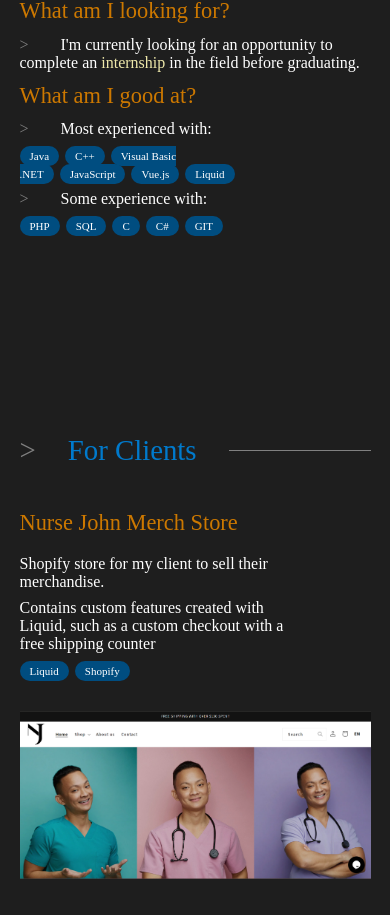
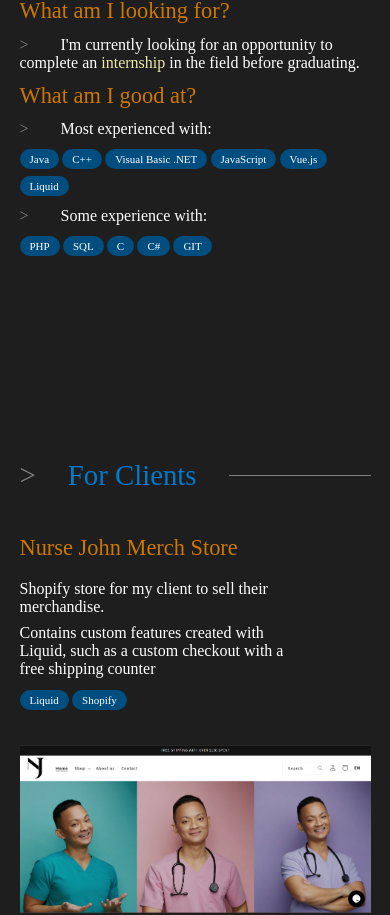
Before and after one commit to ShilohRodrigues/Portfolio, a Vue app: page / in a window 390 px wide. Shown: the part 1193-2108 px from the top of the page. Built offline with nearby package versions, Linux system fonts and the light colour scheme.

Commit message:
Fixed tag responsiveness

```diff
--- a/src/assets/base.css
+++ b/src/assets/base.css
@@ -172,3 +172,7 @@
 .socials svg:hover {
   transform: scale(1.1);
 }
+
+.tags {
+  word-break: break-all;
+}
--- a/src/components/About.vue
+++ b/src/components/About.vue
@@ -56,13 +56,16 @@
       <p class="point-form">I'm currently looking for an opportunity to complete an <span class="highlight">internship</span> in the field before graduating.</p>
       <h3>What am I good at?</h3>
       <p class="point-form">Most experienced with:</p>
+      <div class="tags">
         <Tag name="Java"/>
         <Tag name="C++"/>
         <Tag name="Visual Basic .NET"/>
         <Tag name="JavaScript"/>
         <Tag name="Vue.js"/>
         <Tag name="Liquid"/>
+      </div>
       <p class="point-form">Some experience with:</p>
+      <div class="tags">
         <Tag name="PHP"/>
         <Tag name="SQL"/>
         <Tag name="C"/>
@@ -70,6 +73,7 @@
         <Tag name="GIT"/>
       </div>
     </div>
+  </div>
 </template>
 
 <style scoped>
--- a/src/components/ProjectCarousel.vue
+++ b/src/components/ProjectCarousel.vue
@@ -32,7 +32,7 @@
         </template>
       </navigation>
       <Pagination v-if="slidesCount > 1"/>
-      <p class="swipe-txt" v-if="slidesCount > 1">Swipe for more! --></p>
+      <p class="swipe-txt" v-if="slidesCount > 1"></p>
     </template>
   </carousel>
 </template>
@@ -50,6 +50,9 @@
     gap: 1rem;
     width: 97%;
   }
+  .swipe-txt:after {
+    content: "Scroll for more! -->";
+  }
 }
 
 @media only screen and (max-width: 900px) {
@@ -58,6 +61,9 @@
   }
   .slider-btn {
     display: none;
+  }
+  .swipe-txt:after {
+    content: "Swipe for more! -->";
   }
 }
 
--- a/src/components/Tag.vue
+++ b/src/components/Tag.vue
@@ -12,12 +12,15 @@
 
 <style scoped>
 .tag {
+  display: inline-block;
   background: var(--tag-color);
   padding: 4px 10px;
   border-radius: 50px;
   font-size: 11px;
   margin-right: 6px;
   font-weight: 500;
+  white-space: nowrap;
+  margin: 0.2rem 0.2rem 0.2rem 0;
 }
 
 </style>
```
Lines whose indentation alone changed are shown as unchanged.
